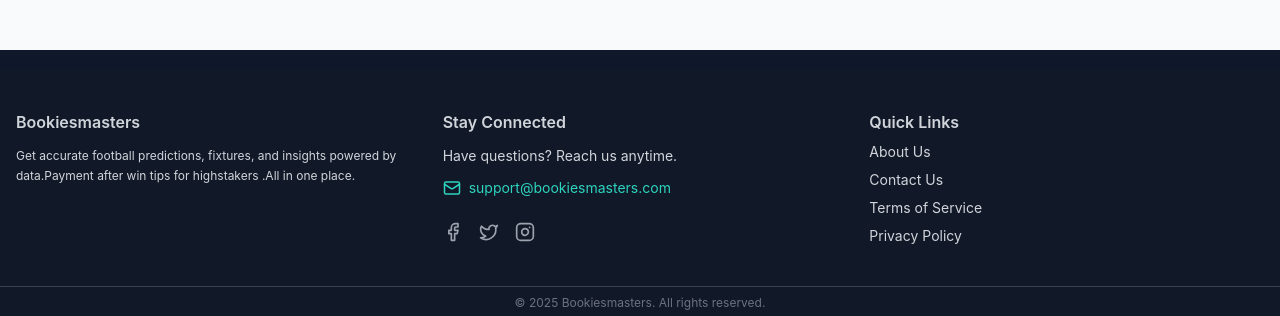
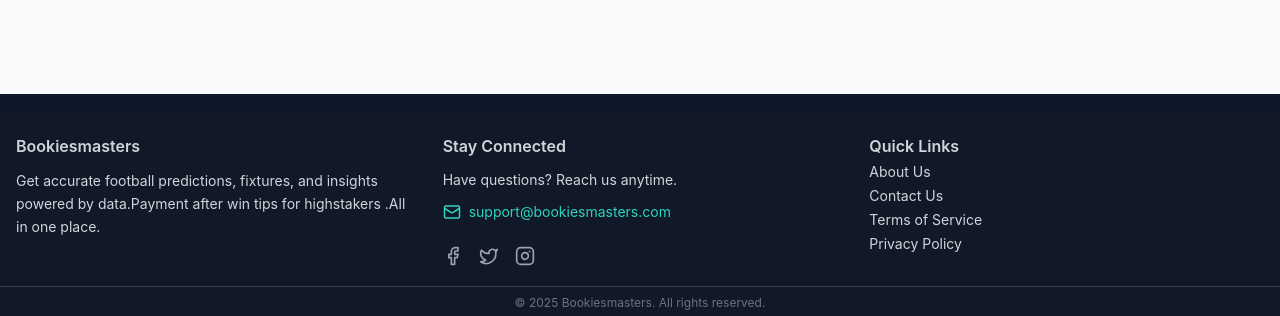
Before and after one commit to emoitakelo/react-bookiesmasters, a React (Vite) app in the folder frontend/: page / in a window 1280 px wide. Shown: the part 481-797 px from the top of the page. Built offline with nearby package versions, Linux system fonts and the light colour scheme; no server answers.

Commit message:
leadues added

```diff
--- a/frontend/src/components/Footer.jsx
+++ b/frontend/src/components/Footer.jsx
@@ -6,14 +6,14 @@
   return (
     <footer className="bg-gray-900 text-gray-300 mt-5">
       {/* Main footer section */}
-      <div className="max-w-7xl mx-auto px-2 md:px-4 py-10 grid grid-cols-1 md:grid-cols-3 gap-8 border-b border-gray-700">
+      <div className="max-w-7xl mx-auto px-2 md:px-4 py-5 grid grid-cols-1 md:grid-cols-3 gap-8 border-b border-gray-700">
 
         {/* Brand / About */}
         <div>
           <h3 className="text-medium font-semibold text-gray-300 mb-3">
             Bookiesmasters
           </h3>
-          <p className="text-xs leading-relaxed">
+          <p className="text-sm leading-relaxed">
             Get accurate football predictions, fixtures, and insights powered by
             data.Payment after win tips for highstakers .All in one place.
           </p>
@@ -52,10 +52,10 @@
 
  {/* Quick Links */}
         <div>
-          <h3 className="text-medium font-semibold text-gray-300 mb-2">
+          <h3 className="text-medium font-semibold text-gray-300 mb-1">
             Quick Links
           </h3>
-          <ul className="space-y-2 text-sm">
+          <ul className="space-y-1 text-sm">
             <li>
               <Link to="/about" className="text-gray-300 hover:text-teal-400 transition ">
                 About Us
```
